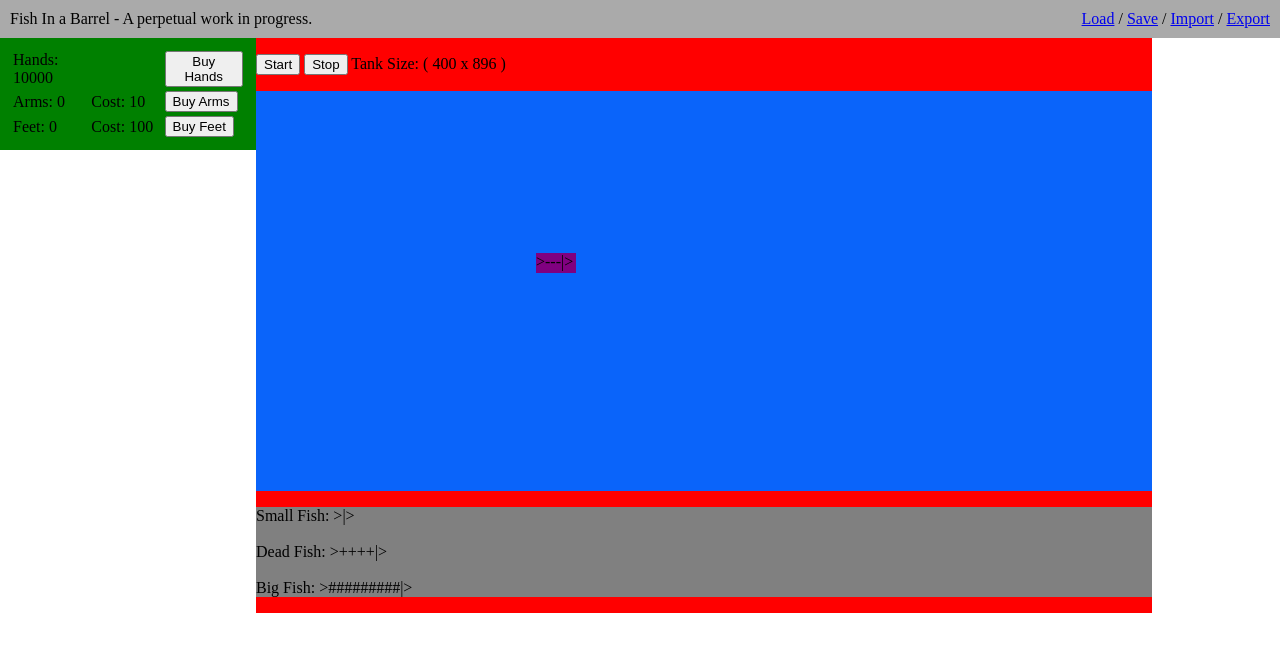
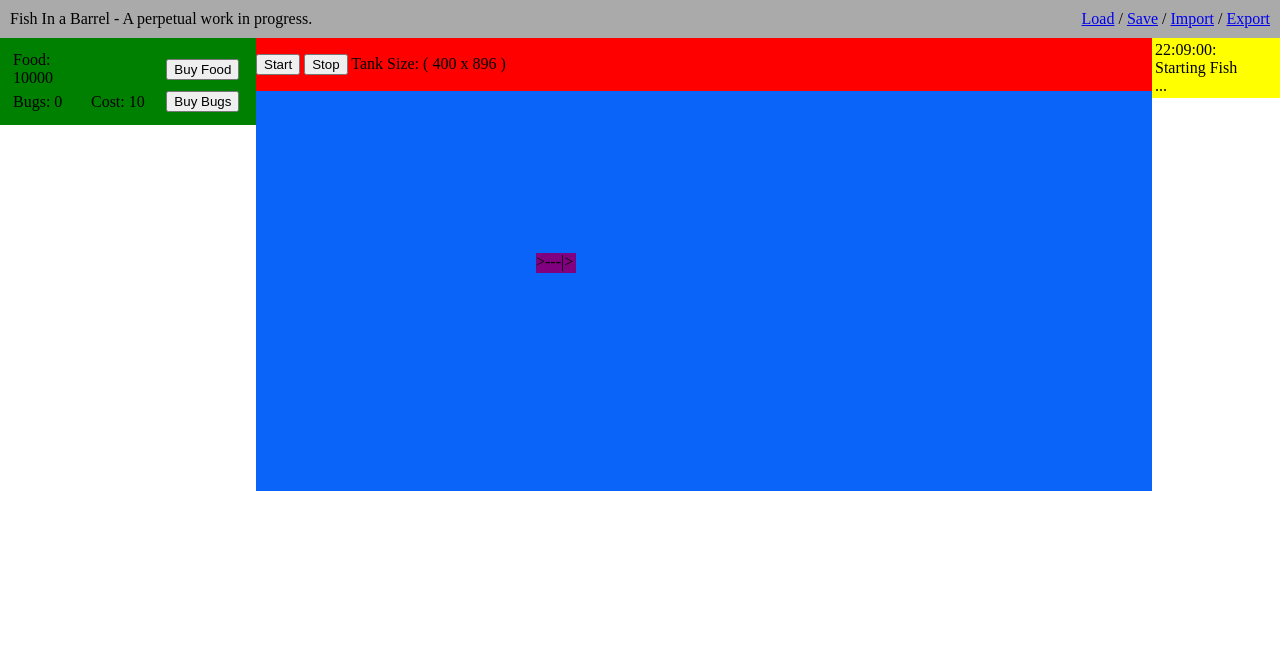
Before and after one commit to drdenjack/Idler, a plain HTML site: page index.html in a window 1280 px wide. Both pictures are taken after a click on the button "Start". Drawn offline with Linux system fonts and the light colour scheme.

Commit message:
add log table in right column

```diff
--- a/index.html
+++ b/index.html
@@ -42,22 +42,22 @@
 	  </div>
 	</div>
 
-	<div id="fishTank2">
-	  <div id="fish2">
-	    <p>
-	      Small Fish: >|>
-	      <br>
-	      <br>
-	      Dead Fish: >++++|>
-	      <br>
-	      <br>
-	      Big Fish: >#########|>
-	    </p>
-	  </div>
-	</div>
+	<!-- <div id="fishTank2"> -->
+	<!--   <div id="fish2"> -->
+	<!--     <p> -->
+	<!--       Small Fish: >|> -->
+	<!--       <br> -->
+	<!--       <br> -->
+	<!--       Dead Fish: >++++|> -->
+	<!--       <br> -->
+	<!--       <br> -->
+	<!--       Big Fish: >#########|> -->
+	<!--     </p> -->
+	<!--   </div> -->
+	<!-- </div> -->
       </div>
       <div id="midColRight" class="column">
-	<div id="itemTableDiv">
+	<div id="logTableDiv">
 	</div>
       </div>
     </div>
--- a/main.js
+++ b/main.js
@@ -1,36 +1,27 @@
 
-var handData = {
+var foodData = {
     idx: 0,
-    label: "Hands",
+    label: "Food",
     num: 10000,
-    id: "hands",
+    id: "food",
     cost: null,
 };
-handData.costId=handData.id+"Cost";
+foodData.costId=foodData.id+"Cost";
 
-var armData = {
+var bugData = {
     idx: 1,
-    label: "Arms",
+    label: "Bugs",
     num: 0,
-    id: "arms",
+    id: "bugs",
     cost: 0,
 };
-armData.costId=armData.id+"Cost";
-
-var footData = {
-    idx: 2,
-    label: "Feet",
-    num: 0,
-    id: "feet",
-    cost: 0,
-};
-footData.costId=footData.id+"Cost";
+bugData.costId=bugData.id+"Cost";
 
 function printItem(item){
 
     console.log("item.idx: "+item.idx);
     console.log("item.label: "+item.label);
-    console.log("item.num: "+item.numj);
+    console.log("item.num: "+item.num);
     console.log("item.id: "+item.id);
     console.log("item.cost: "+item.cost);
     console.log("item.costId: "+item.costId);
@@ -46,23 +37,23 @@ function calcCost(item){
     setElemData(item.costId,item.cost);
 }
 
-function handClick(num){
-    handData.num = handData.num + num;
-    setElemData(handData.id,handData.num);
+function foodClick(num){
+    foodData.num = foodData.num + num;
+    setElemData(foodData.id,foodData.num);
 }
 
 function buyItem(item){
     printItem(item);
     if(item.cost == null) {
 	item.num = item.num + 1;
-	setElemData(handData.id,handData.num);
+	setElemData(foodData.id,foodData.num);
     }
-    else if(handData.num >= item.cost){
+    else if(foodData.num >= item.cost){
         item.num = item.num + 1;
-    	handData.num = handData.num - item.cost;
+    	foodData.num = foodData.num - item.cost;
 
 	setElemData(item.id,item.num);
-	setElemData(handData.id,handData.num);
+	setElemData(foodData.id,foodData.num);
 	calcCost(item);
     };
 
@@ -120,21 +111,17 @@ function makeTableRow(itemData){
 }
 
 function makeItemTable(){
-
-    var colWidth=100;
-
     var itemTableDiv = document.getElementById("itemTableDiv");
     itemTableDiv.innerHTML="";
     var table = document.createElement("TABLE");
+    table.setAttribute("id","itemTable");
     var tableBody = document.createElement("TBODY");
+    tableBody.setAttribute("id","itemTableBody");
 
-    tr = makeTableRow(handData);
+    tr = makeTableRow(foodData);
     tableBody.appendChild(tr);
 
-    tr = makeTableRow(armData);
-    tableBody.appendChild(tr);
-
-    tr = makeTableRow(footData);
+    tr = makeTableRow(bugData);
     tableBody.appendChild(tr);
 
     table.appendChild(tableBody);
@@ -142,21 +129,68 @@ function makeItemTable(){
 
 }
 
+function makeLogTable(){
+
+    var logTableDiv = document.getElementById("logTableDiv");
+    logTableDiv.innerHTML="";
+    var table = document.createElement("TABLE");
+    table.setAttribute("id","logTable");
+    var tableBody = document.createElement("TBODY");
+    tableBody.setAttribute("id","logTableBody");
+
+    table.appendChild(tableBody);
+    logTableDiv.appendChild(table);
+}
+
+function getLogTime() {
+    var t = new Date();
+
+    var hh = t.getHours();
+    if(hh<10)
+	hh="0"+hh;
+    var mm = t.getMinutes();
+    if(mm<10)
+	mm="0"+mm;
+    var ss = t.getSeconds();
+    if(ss<10)
+	ss="0"+ss;
+
+    return hh+":"+mm+":"+ss;
+}
+
+function addLogItem(msg) {
+
+    var colWidth = 100;
+
+    var currTime = getLogTime();
+    var logMsg = currTime+": "+msg;
+    console.log(logMsg);
+
+    var logTable = document.getElementById("logTable");
+    var tr = logTable.insertRow(0);
+
+    var td = document.createElement("td");
+    var msgNode = document.createTextNode(logMsg);
+    td.appendChild(msgNode);
+    td.width=colWidth;
+    tr.appendChild(td);
+
+}
+
+
 function init(){
     makeItemTable();
-    setElemData(handData.id,handData.num);
-    setElemData(armData.id,armData.num);
-    setElemData(footData.id,footData.num);
-    calcCost(armData);
-    calcCost(footData);
+    makeLogTable();
+    setElemData(foodData.id,foodData.num);
+    setElemData(bugData.id,bugData.num);
+    calcCost(bugData);
 }
 
 function saveStuff(){
 
     var save = {
-	hands: hands,
-	arms: arms,
-	// feet: feet,
+	foods: foods,
+	bugs: bugs,
     }
 
     localStorage.setItem("save",JSON.stringify(save));
@@ -164,12 +198,10 @@ function saveStuff(){
 
 function loadStuff(){
     var savegame = JSON.parse(localStorage.getItem("save"));
-    if (typeof savegame.hands !== "undefined")
-	hands = savegame.hands;
-    if (typeof savegame.arms !== "undefined")
-    	arms = savegame.arms;
-    if (typeof savegame.feet !== "undefined")
-    	feet = savegame.feet;
+    if (typeof savegame.foods !== "undefined")
+	foods = savegame.foods;
+    if (typeof savegame.bugs !== "undefined")
+    	bugs = savegame.bugs;
     init();
 
     // // if successful ...
@@ -187,7 +219,8 @@ function initFishTank() {
     midColCenter = document.getElementById("midColCenter");
     var mccPosData = midColCenter.getBoundingClientRect();
 
-    var newWidth = Math.floor(mccPosData.width);
+    // var newWidth = Math.floor(mccPosData.width);
+    var newWidth = mccPosData.width;
     if(newWidth < fishTankData.minW)
 	newWidth = fishTankData.minW;
     else if(newWidth > fishTankData.maxW)
@@ -244,6 +277,7 @@ function startFish() {
 
     if(fishData.state == 0)
     {
+	addLogItem("Starting Fish ...");
 	fishData.state = 1;
 	var elem = document.getElementById(fishData.elemId);
 	fishData.intervalId = setInterval(frame, 10);
@@ -329,13 +363,14 @@ function startFish() {
 
 function stopFish() {
     fishData.state=0;
+    addLogItem("Stopping Fish ...");
+
     // var elem = document.getElementById("fish");
     clearInterval(fishData.intervalId);
 }
 
 window.setInterval(function(){
-    // handClick(armData.num);
-    handClick(armData.num+2*footData.num);
+    foodClick(bugData.num);
 
 }, 1000);
 
```
